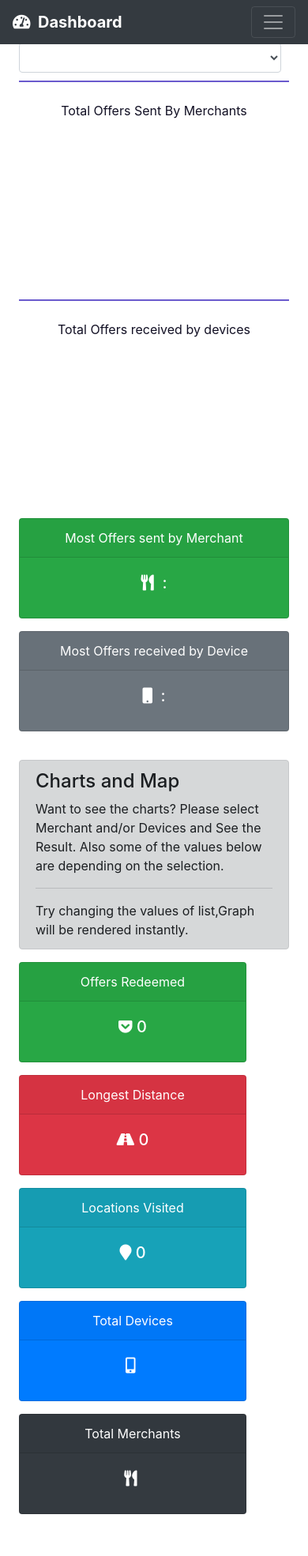
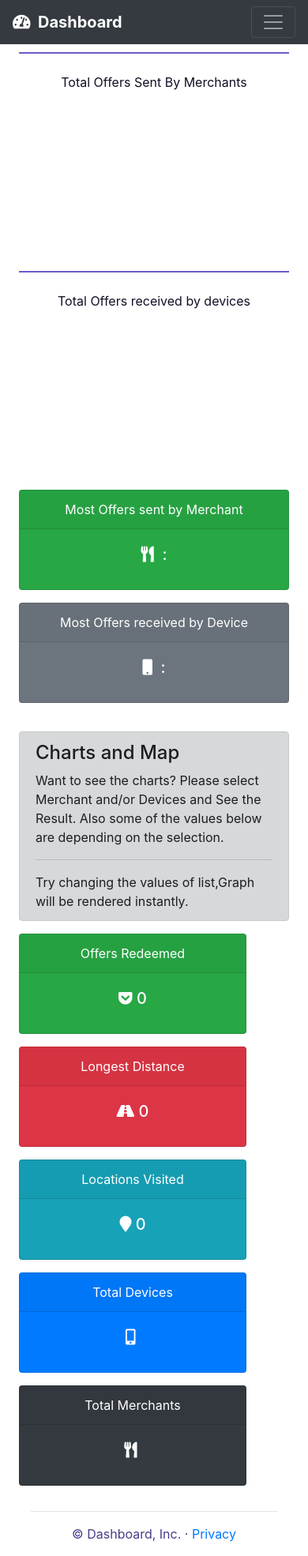
Before and after one commit to VivekJagtap/DashboardApp, a website: page pivotchatinDashboard.html in a window 390 px wide. Shown: the top 1970 px of the page at 79% size. Before the commit the page ends 1933 px from the top, so only its background shows below. Drawn offline with nearby package versions, Linux system fonts and the light colour scheme; some packages are replaced by stand-ins of ours; no server answers.

Commit message:
Minor UI changes done.

```diff
--- a/pivotal.css
+++ b/pivotal.css
@@ -27,6 +27,23 @@ ul {
     margin-bottom: 20px;
 }
 
+@media only screen and (max-width: 768px) {
+    #hist{
+        height:300px;
+        color: rgb(18, 16, 36);
+        border-top: 2px solid teal;
+        margin-bottom: 100px;
+    }
+
+    #line{
+        height:300px;
+        color: rgb(18, 16, 36);
+        border-top: 2px solid darkgreen;
+        margin-bottom: 50px;
+    }
+
+}
+
 .pie {
     color: rgb(18, 16, 36);
     border-top: 2px solid slateblue;
--- a/pivotchatinDashboard.html
+++ b/pivotchatinDashboard.html
@@ -46,24 +46,8 @@
           </div>
   </nav>
           <div class="container-fluid">
-          <div class="row">
+          <div class="row" style="padding-top:50px;">
                   <main role="main" class="col-md-12 ml-sm-auto pt-3 px-4">
-                      <form name="loginForm"  novalidate class="form-inline">
-                          <div class="form-row" style="width:100%;margin-bottom:10px;">
-                            <div class="col-sm">
-                                <select placeholder="Merchants" id="merchants" class="form-control" ng-model="selectedMarchant" ng-change="filterOffers()">
-                                    <option value="#">select Merchant</option>
-                                    <option ng-repeat="m in merchants" value="{{m.merchant}}" >{{m.merchant}}</option>
-                                </select>
-                            </div>
-                            <div class="col-sm">
-                                <select placeholder="Devices" id="devices" class="form-control"  ng-model="selectedDevice" ng-change="filterOffers(); getOffer();">
-                                    <option value="#">select device</option>
-                                    <option ng-repeat="d in devices" value="{{d.device_id}}" ng-click="getDeviceLocation(d);">{{d.device_id}}</option>
-                                </select>
-                            </div>
-                          </div>
-                        </form>
                     <div class="row" style="margin-bottom: 20px;">
                       <div class="col-sm">
                           <div id="pi1" class="pie"><br>
@@ -174,12 +158,15 @@
                             </div>
                         </div>
                     </div>
+
+                    <footer class="container-fluid" style="bottom: 0px;color:darkslateblue;">
+                        <hr/>
+                        <p>&copy; Dashboard, Inc. &middot; <a href="#">Privacy</a></p>
+                    </footer>
                   </main>
+
                 </div>
               </div>
-    <!-- Bootstrap core JavaScript
-    ================================================== -->
-    <!-- Placed at the end of the document so the pages load faster -->
     <script src="https://cdnjs.cloudflare.com/ajax/libs/Chart.js/2.7.2/Chart.bundle.js"></script>
     <script src="/dashboard.module.js"></script>
     <script src="/chart.service.js"></script>
```
Also changed, not shown: README.md.
